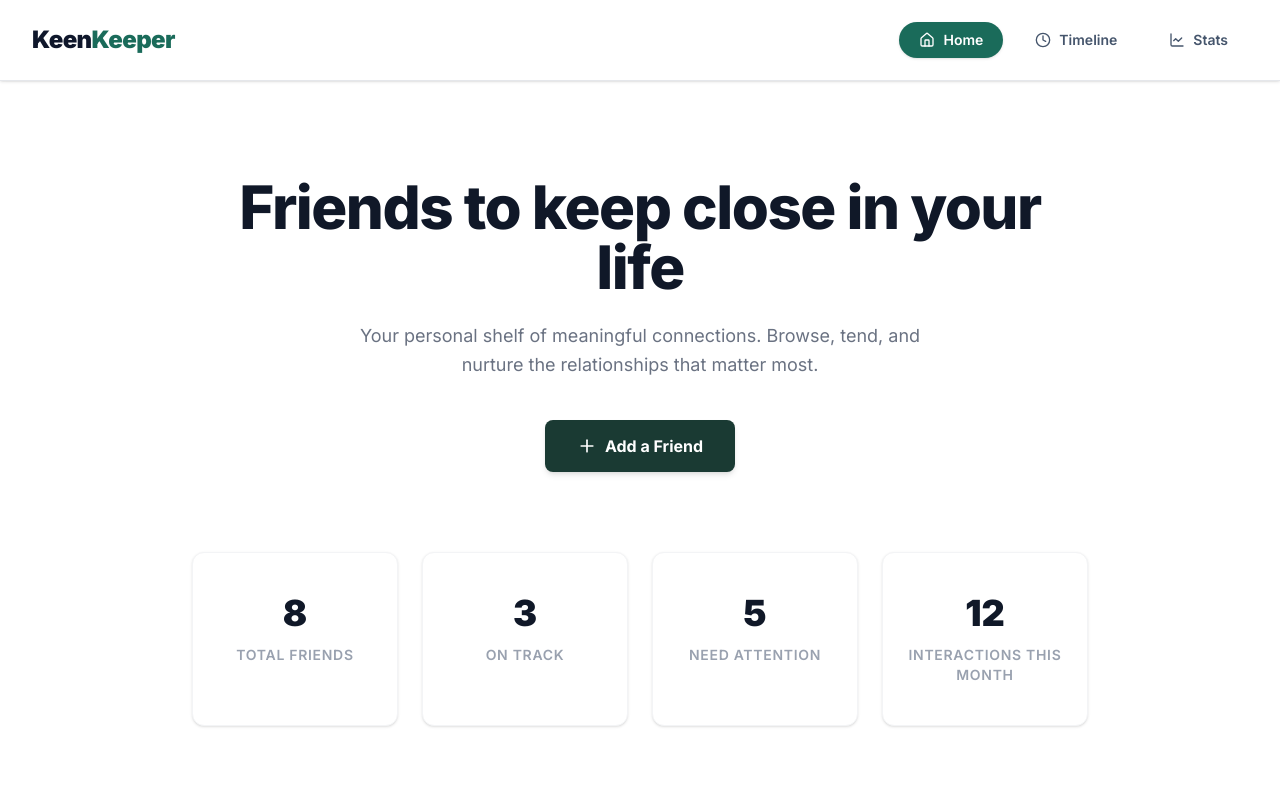
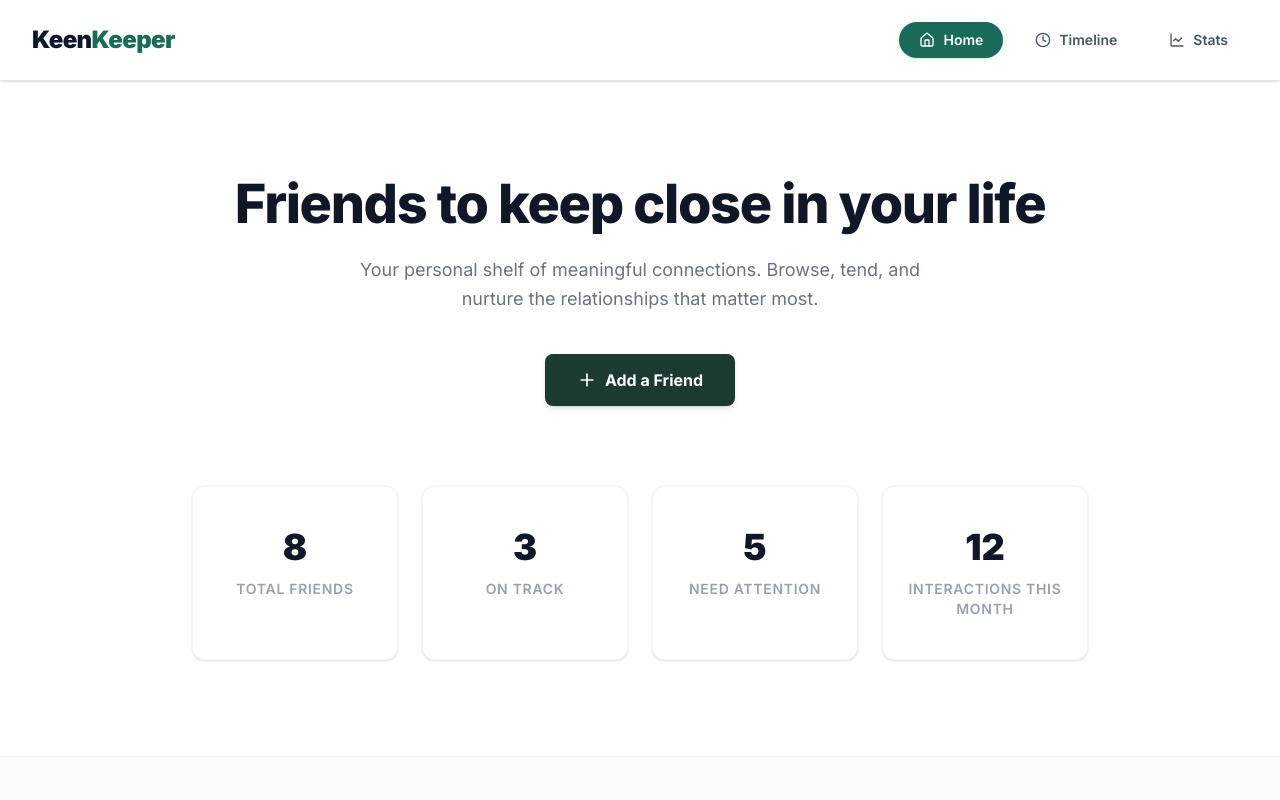
Before and after one commit to sarifulrana78/Keen_-KepeerO7, a Next.js app: page / in a window 1280 px wide. Shown: the top 800 px of the page. Built offline with nearby package versions, Linux system fonts and the light colour scheme.

Commit message:
style: force hero title to be single line using whitespace-nowrap

```diff
--- a/src/app/page.tsx
+++ b/src/app/page.tsx
@@ -37,7 +37,7 @@ export default function HomePage() {
       {/* Banner */}
       <section className="relative py-24 px-4 bg-white border-b border-gray-100">
         <div className="max-w-4xl mx-auto text-center relative z-10">
-          <h1 className="text-4xl md:text-5xl lg:text-6xl font-extrabold text-gray-900 mb-6 tracking-tight">
+          <h1 className="text-4xl md:text-5xl lg:text-[54px] whitespace-nowrap font-extrabold text-gray-900 mb-6 tracking-tight">
             Friends to keep close in your life
           </h1>
           <p className="text-gray-500 text-lg mb-10 max-w-xl mx-auto leading-relaxed">
```
